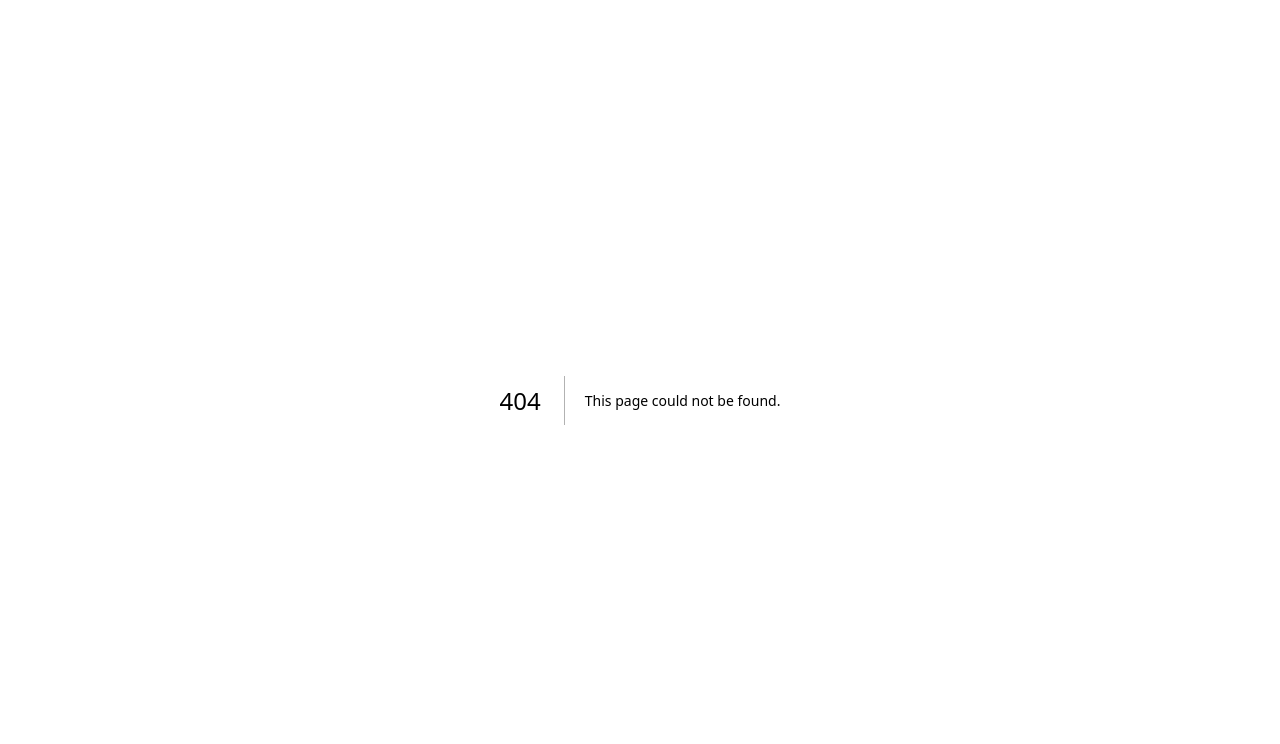
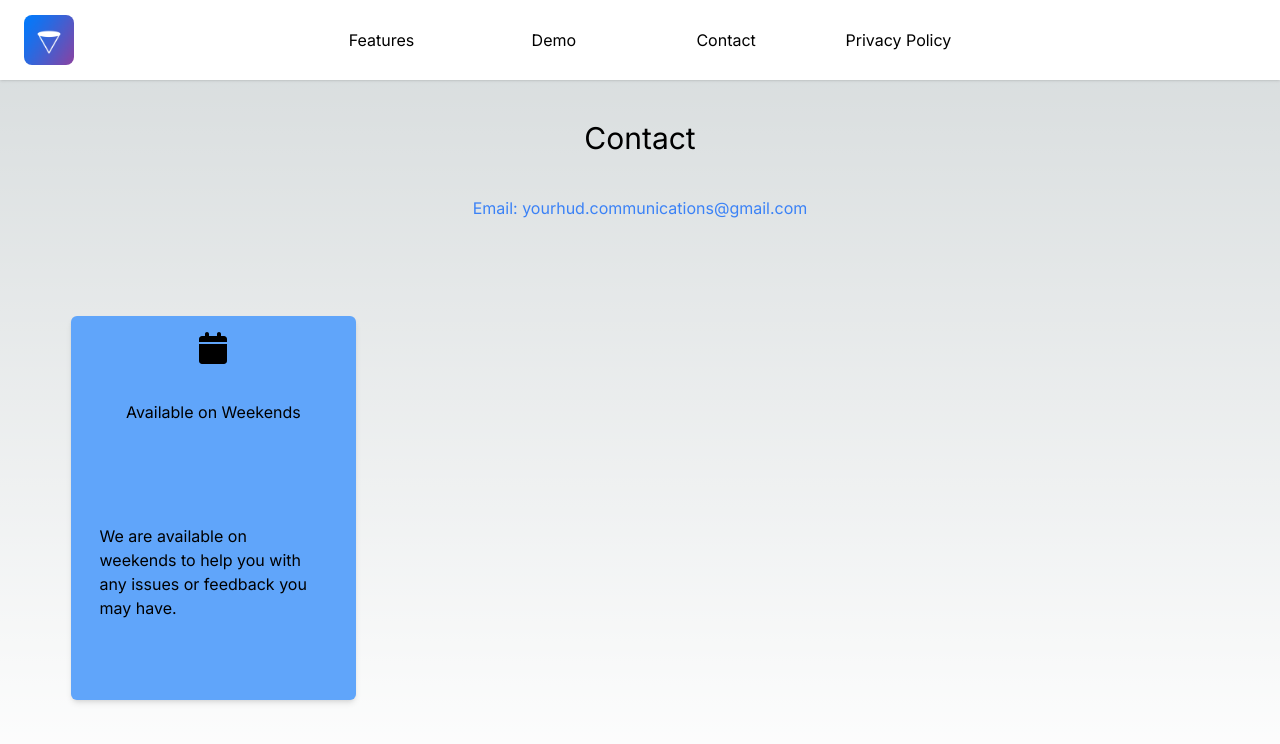
Before and after one commit to Raamzeez/YourHUD-Website, a Next.js app: page /contact in a window 1280 px wide. Before the commit this address had no page. Shown: the top 744 px of the page. Built offline with nearby package versions, Linux system fonts and the light colour scheme.

Commit message:
Worked on Contact Page

```diff
--- /dev/null
+++ b/src/app/contact/page.tsx
@@ -0,0 +1,25 @@
+import ContactFeature from "@/components/ContactFeature";
+import Header from "@/components/Header";
+import contactFeatures from "@/data/contactFeatures";
+import React, { FC } from "react";
+
+const Contact: FC = () => {
+  return (
+    <>
+      <Header />
+      <main className="h-[90vh] flex w-full flex-col items-center">
+        <h1 className="mt-10 text-3xl">Contact</h1>
+        <p className="mt-10 text-blue-500">
+          Email: yourhud.communications@gmail.com
+        </p>
+        <div className="h-96 w-full mt-24 flex flex-row row-span-full">
+          {contactFeatures.map(({ icon, title, body }) => {
+            return <ContactFeature icon={icon} title={title} body={body} />;
+          })}
+        </div>
+      </main>
+    </>
+  );
+};
+
+export default Contact;
--- a/src/app/layout.tsx
+++ b/src/app/layout.tsx
@@ -1,22 +1,25 @@
-import './globals.css'
-import type { Metadata } from 'next'
-import { Inter } from 'next/font/google'
+import "./globals.css";
+import type { Metadata } from "next";
+import { Inter } from "next/font/google";
+import { config } from "@fortawesome/fontawesome-svg-core";
+import "@fortawesome/fontawesome-svg-core/styles.css";
+config.autoAddCss = false;
 
-const inter = Inter({ subsets: ['latin'] })
+const inter = Inter({ subsets: ["latin"] });
 
 export const metadata: Metadata = {
-  title: 'Create Next App',
-  description: 'Generated by create next app',
-}
+  title: "Create Next App",
+  description: "Generated by create next app",
+};
 
 export default function RootLayout({
   children,
 }: {
-  children: React.ReactNode
+  children: React.ReactNode;
 }) {
   return (
     <html lang="en">
       <body className={inter.className}>{children}</body>
     </html>
-  )
+  );
 }
--- a/src/app/page.tsx
+++ b/src/app/page.tsx
@@ -2,9 +2,6 @@
 
 import React, { FC, useState } from "react";
 import Image from "next/image";
-import { config } from "@fortawesome/fontawesome-svg-core";
-import "@fortawesome/fontawesome-svg-core/styles.css";
-config.autoAddCss = false;
 import { FontAwesomeIcon } from "@fortawesome/react-fontawesome";
 import {
   faArrowsRotate,
--- /dev/null
+++ b/src/components/ContactFeature.tsx
@@ -0,0 +1,26 @@
+import contactFeatures from "@/data/contactFeatures";
+import iContactFeature from "@/models/contactFeature";
+import { FontAwesomeIcon } from "@fortawesome/react-fontawesome";
+import React, { FC } from "react";
+
+const ContactFeature: FC<iContactFeature> = ({ icon, title, body }) => {
+  return (
+    <>
+      <div className="h-96 w-1/3 flex items-center justify-center">
+        <div className="h-96 w-2/3 rounded-md flex flex-col bg-blue-400 shadow-md">
+          <div className="h-1/6 w-full flex items-center justify-center">
+            <FontAwesomeIcon icon={icon} size={"2xl"} />
+          </div>
+          <div className="h-1/6 w-full flex items-center justify-center">
+            <h1>{title}</h1>
+          </div>
+          <div className="h-4/6 w-full flex items-center justify-center">
+            <p className="w-4/5">{body}</p>
+          </div>
+        </div>
+      </div>
+    </>
+  );
+};
+
+export default ContactFeature;
--- a/src/components/Header.tsx
+++ b/src/components/Header.tsx
@@ -5,13 +5,15 @@ const Header: FC = () => {
   return (
     <div className="w-full flex justify-center items-center mx-auto h-[10vh] row-span-full bg-white dark:bg-black shadow">
       <div className="w-1/12 h-[10vh] flex justify-center items-center">
+        <a href="/">
           <Image
             src={"/images/YourHUD_Logo_Updated_Compressed.jpg"}
             alt="YourHUD Logo"
             width={50}
             height={50}
-          className="rounded-lg shadow-lg cursor-pointer"
+            className="rounded-lg hover:shadow-xl duration-300 cursor-pointer"
           />
+        </a>
       </div>
       <div className="w-2/12"></div>
       <div className="w-7/12 h-[10vh] flex row-span-full">
@@ -22,7 +24,7 @@ const Header: FC = () => {
           <a href="/#demo">Demo</a>
         </div>
         <div className="w-1/4 h-[10vh] flex justify-center items-center">
-          <a href="/#support">Support</a>
+          <a href="/contact">Contact</a>
         </div>
         <div className="w-1/4 h-[10vh] flex justify-center items-center">
           <a href="/privacy">Privacy Policy</a>
--- /dev/null
+++ b/src/data/contactFeatures.ts
@@ -0,0 +1,12 @@
+import iContactFeature from "@/models/contactFeature";
+import { faCalendar } from "@fortawesome/free-solid-svg-icons";
+
+const contactFeatures: iContactFeature[] = [
+  {
+    icon: faCalendar,
+    title: "Available on Weekends",
+    body: "We are available on weekends to help you with any issues or feedback you may have.",
+  },
+];
+
+export default contactFeatures;
--- /dev/null
+++ b/src/models/contactFeature.ts
@@ -0,0 +1,9 @@
+import { IconProp } from "@fortawesome/fontawesome-svg-core";
+
+interface iContactFeature {
+  icon: IconProp;
+  title: string;
+  body: string;
+}
+
+export default iContactFeature;
```
Lines whose indentation alone changed are shown as unchanged.
